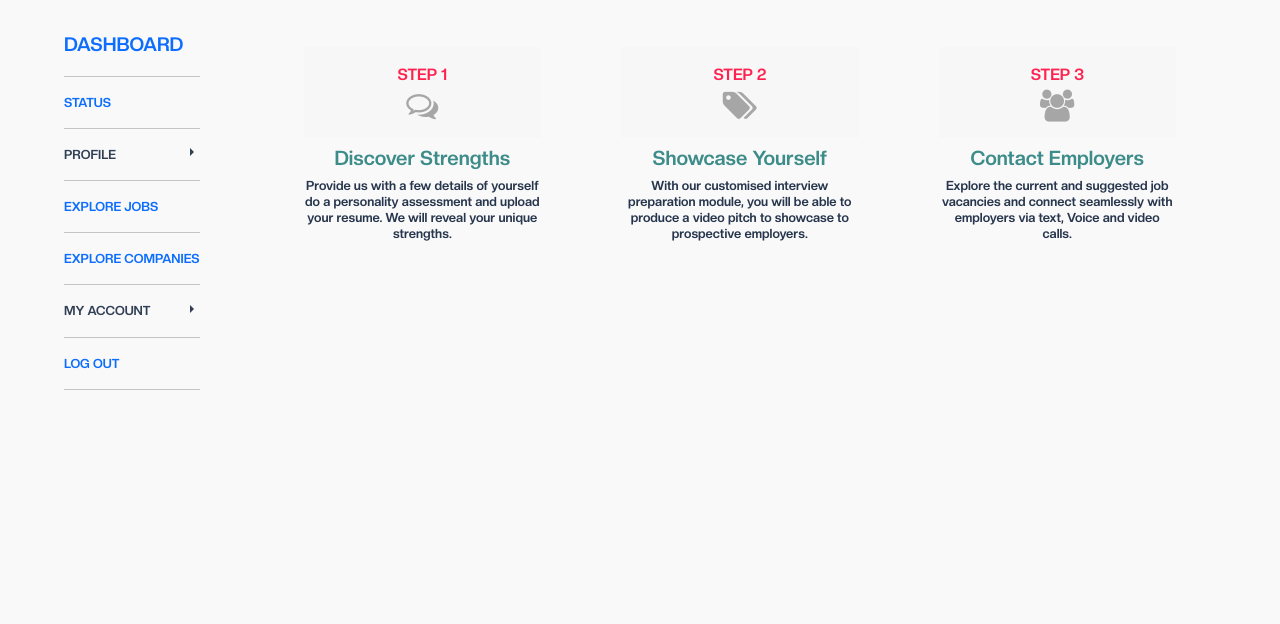
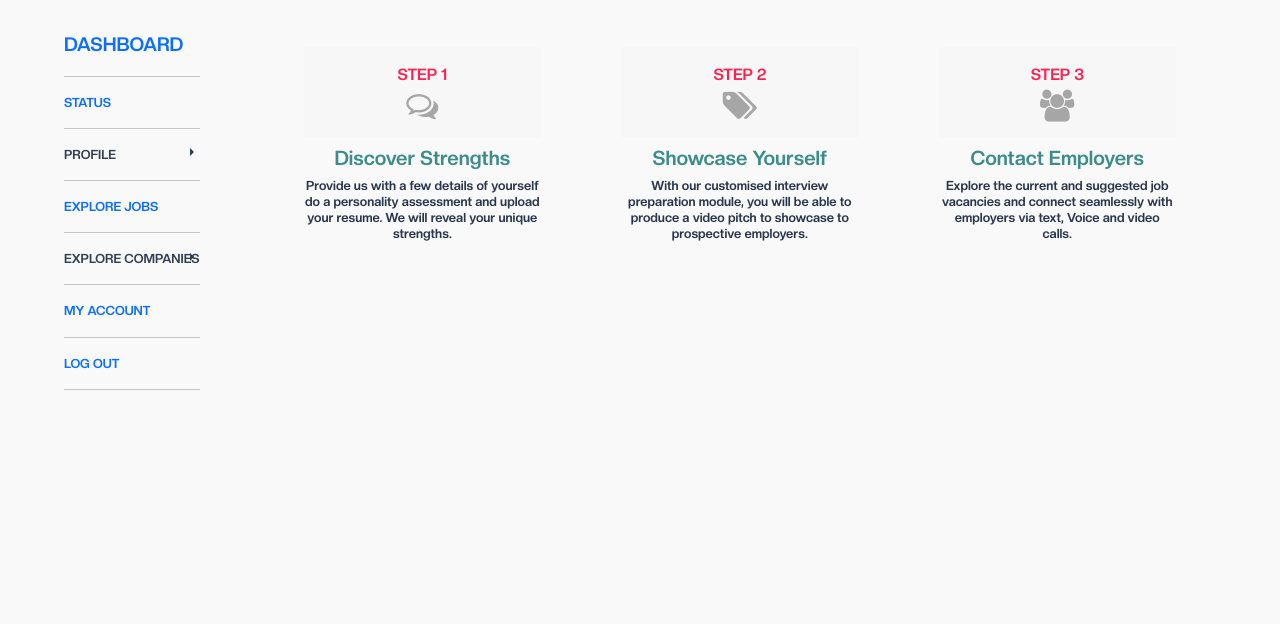
Before and after one commit to stoswebsolutions/karya, a PHP site: template v1/app/Views/hired/dashboard.php in a window 1280 px wide. Shown: the part 176-800 px from the top of the page. Run offline with PHP 8.4, Linux system fonts and the light colour scheme; the template is opened without the code that fills it, so the values that code supplies are empty; some libraries are stand-ins or nearby versions.

Commit message:
ex comp and my account menu changed

```diff
--- a/app-assets/hired/style.css
+++ b/app-assets/hired/style.css
@@ -1677,7 +1677,7 @@
 }
 
 .get-hired-section .dashboard .menu .menu-items .profile,
-.get-hired-section .dashboard .menu .menu-items .myAccount {
+.get-hired-section .dashboard .menu .menu-items .exploreCompanies {
   padding: 0;
 }
 
@@ -1704,9 +1704,9 @@
 }
 
 .get-hired-section .dashboard .menu .menu-items .profile-dropdown .profile-dropdown-toggle,
-.get-hired-section .dashboard .menu .menu-items .profile-dropdown .myAcc-dropdown-toggle,
-.get-hired-section .dashboard .menu .menu-items .myAcc-dropdown .profile-dropdown-toggle,
-.get-hired-section .dashboard .menu .menu-items .myAcc-dropdown .myAcc-dropdown-toggle {
+.get-hired-section .dashboard .menu .menu-items .profile-dropdown .exCom-dropdown-toggle,
+.get-hired-section .dashboard .menu .menu-items .exCom-dropdown .profile-dropdown-toggle,
+.get-hired-section .dashboard .menu .menu-items .exCom-dropdown .exCom-dropdown-toggle {
   width: 100%;
   background: transparent;
   padding: 1rem 0;
@@ -1719,9 +1719,9 @@
 }
 
 .get-hired-section .dashboard .menu .menu-items .profile-dropdown .profile-dropdown-toggle::after,
-.get-hired-section .dashboard .menu .menu-items .profile-dropdown .myAcc-dropdown-toggle::after,
-.get-hired-section .dashboard .menu .menu-items .myAcc-dropdown .profile-dropdown-toggle::after,
-.get-hired-section .dashboard .menu .menu-items .myAcc-dropdown .myAcc-dropdown-toggle::after {
+.get-hired-section .dashboard .menu .menu-items .profile-dropdown .exCom-dropdown-toggle::after,
+.get-hired-section .dashboard .menu .menu-items .exCom-dropdown .profile-dropdown-toggle::after,
+.get-hired-section .dashboard .menu .menu-items .exCom-dropdown .exCom-dropdown-toggle::after {
   position: absolute;
   top: 38%;
   left: 90%;
@@ -1729,14 +1729,14 @@
 }
 
 .get-hired-section .dashboard .menu .menu-items .profile-dropdown ul,
-.get-hired-section .dashboard .menu .menu-items .myAcc-dropdown ul {
+.get-hired-section .dashboard .menu .menu-items .exCom-dropdown ul {
   border: 0px;
   padding: 0;
   border-radius: 0;
 }
 
 .get-hired-section .dashboard .menu .menu-items .profile-dropdown ul button,
-.get-hired-section .dashboard .menu .menu-items .myAcc-dropdown ul button {
+.get-hired-section .dashboard .menu .menu-items .exCom-dropdown ul button {
   border-bottom: 1px solid #c4c4c4;
   padding: 1rem 0.5rem;
   font-size: 0.8rem;
--- a/app-assets/hired/style.scss
+++ b/app-assets/hired/style.scss
@@ -162,7 +162,7 @@
         }
 
         .profile,
-        .myAccount {
+        .exploreCompanies {
           padding: 0;
         }
 
@@ -189,10 +189,10 @@
         }
 
         .profile-dropdown,
-        .myAcc-dropdown {
+        .exCom-dropdown {
 
           .profile-dropdown-toggle,
-          .myAcc-dropdown-toggle {
+          .exCom-dropdown-toggle {
             width: 100%;
             background: transparent;
             padding: 1rem 0;
--- a/app-assets/js/script.js
+++ b/app-assets/js/script.js
@@ -18,7 +18,7 @@
 
 // for menu
 // $('.dashboard .menu li').click(function () {
-$('.dashboard-item, .status, .exploreJobs, .exploreCompanies, .logout').click(
+$('.dashboard-item, .status, .exploreJobs, .myAccount, .logout').click(
     function () {
         $('.dashboard .menu li').removeClass('active forDashboard');
         const selectedItem = $(this).attr('name');
--- a/v1/app/Views/layouts/hired.php
+++ b/v1/app/Views/layouts/hired.php
@@ -134,13 +134,10 @@
                             <a href="explore" class="text-decoration-none">explore jobs</a>
                         </li>
                         <li class="text-uppercase menu-item black-clr exploreCompanies <?= $active == 'companies' ? 'active' : '' ?>" name="exploreCompanies">
-                            <a href="companies" class="text-decoration-none">explore companies</a>
-                        </li>
-                        <li class="text-uppercase menu-item black-clr myAccount <?= $active == 'myaccount' ? 'active' : '' ?>" name="myAccount">
-                            <!-- my account -->
-                            <div class="dropend myAcc-dropdown">
-                                <button class="btn btn-secondary dropdown-toggle text-uppercase myAcc-dropdown-toggle" type="button" data-bs-toggle="dropdown" aria-expanded="false">
-                                    my account
+                            <!-- explore companies -->
+                            <div class="dropend exCom-dropdown">
+                                <button class="btn btn-secondary dropdown-toggle text-uppercase exCom-dropdown-toggle" type="button" data-bs-toggle="dropdown" aria-expanded="false">
+                                    explore companies
                                 </button>
                                 <ul class="dropdown-menu">
                                     <li>
@@ -171,6 +168,9 @@
                                 </ul>
                             </div>
                         </li>
+                        <li class="text-uppercase menu-item black-clr myAccount <?= $active == 'myaccount' ? 'active' : '' ?>" name="myAccount">
+                            <a href="myaccount" class="text-decoration-none">my account</a>
+                        </li>
                         <li class="text-uppercase menu-item black-clr logout" name="logout">
                             <a href="../logout" class="text-decoration-none"> log out</a>
                         </li>
```
